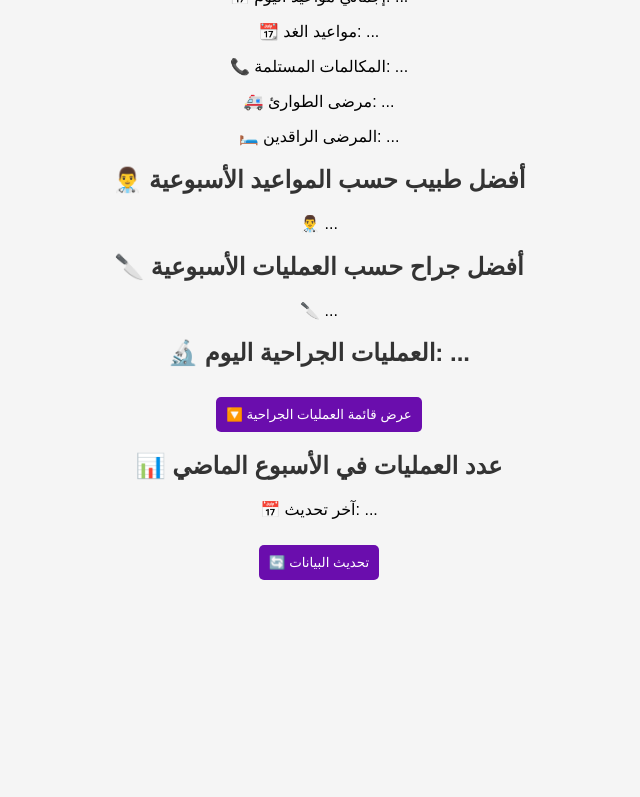
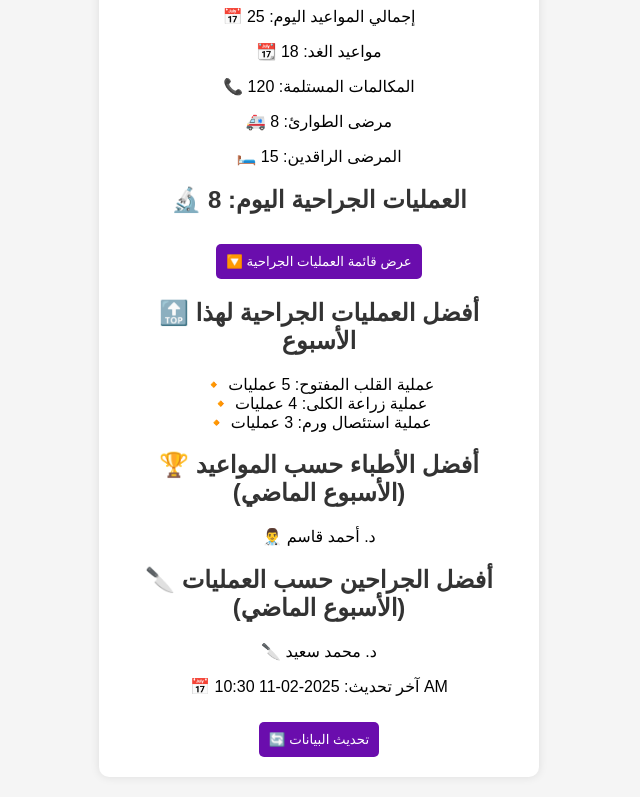
Before and after one commit to Herdi88/HospitalTrackerData, a plain HTML site: page index.html in a window 1280 px wide. Shown: the part 114-911 px from the top of the page, without its empty margins (321-961 px from the left). Before the commit the page ends 800 px from the top, so only its background shows below. Drawn offline with Linux system fonts and the light colour scheme.

Commit message:
Update index.html

```diff
--- a/index.html
+++ b/index.html
@@ -4,44 +4,35 @@
     <meta charset="UTF-8">
     <meta name="viewport" content="width=device-width, initial-scale=1.0">
     <title>لوحة إدارة المستشفى</title>
-    <link rel="stylesheet" href="style.css?v=2">
+    <link rel="stylesheet" href="style.css">
     <link rel="manifest" href="manifest.json">
-    <script defer src="app.js?v=2"></script>
+    <script defer src="app.js"></script>
 </head>
 <body>
-    <h1>🏥 لوحة إدارة المستشفى</h1>
+    <div class="container">
+        <h1>🏥 لوحة إدارة المستشفى</h1>
 
-    <div id="data-container">
-        <p>📅 إجمالي مواعيد اليوم: <span id="today-appointments">...</span></p>
-        <p>📆 مواعيد الغد: <span id="tomorrow-appointments">...</span></p>
-        <p>📞 المكالمات المستلمة: <span id="handled-calls">...</span></p>
-        <p>🚑 مرضى الطوارئ: <span id="emergency-patients">...</span></p>
-        <p>🛏️ المرضى الراقدين: <span id="admitted-patients">...</span></p>
+        <p>📅 إجمالي المواعيد اليوم: <span id="today_appointments">-</span></p>
+        <p>📆 مواعيد الغد: <span id="tomorrow_appointments">-</span></p>
+        <p>📞 المكالمات المستلمة: <span id="handled_calls">-</span></p>
+        <p>🚑 مرضى الطوارئ: <span id="emergency_patients">-</span></p>
+        <p>🛏️ المرضى الراقدين: <span id="admitted_patients">-</span></p>
 
-        <h2>👨‍⚕️ أفضل طبيب حسب المواعيد الأسبوعية</h2>
-        <p>👨‍⚕️ <span id="top-doctor-appointments">...</span></p>
+        <h2>🔬 العمليات الجراحية اليوم: <span id="total_surgeries">-</span></h2>
+        <button id="toggleSurgeryList" class="toggle-button">🔽 عرض قائمة العمليات الجراحية</button>
+        <ul id="surgery_list" class="hidden"></ul>
 
-        <h2>🔪 أفضل جراح حسب العمليات الأسبوعية</h2>
-        <p>🔪 <span id="top-surgeon-surgeries">...</span></p>
+        <h2>🔝 أفضل العمليات الجراحية لهذا الأسبوع</h2>
+        <div id="top_weekly_surgeries"></div>
 
-        <h2>🔬 العمليات الجراحية اليوم: <span id="total-todays-surgeries">...</span></h2>
-        <button id="toggle-surgeries">🔽 عرض قائمة العمليات الجراحية</button>
-        <ul id="todays-surgeries-list" style="display: none;"></ul>
+        <h2>🏆 أفضل الأطباء حسب المواعيد (الأسبوع الماضي)</h2>
+        <div id="top_doctors_appointments"></div>
 
-        <h2>📊 عدد العمليات في الأسبوع الماضي</h2>
-        <ul id="top-weekly-surgeries"></ul>
+        <h2>🔪 أفضل الجراحين حسب العمليات (الأسبوع الماضي)</h2>
+        <div id="top_surgeons"></div>
 
-        <p>📅 آخر تحديث: <span id="last-updated">...</span></p>
-
-        <button id="refresh-data">🔄 تحديث البيانات</button>
+        <p>📅 آخر تحديث: <span id="last_updated">-</span></p>
+        <button id="refresh_data">🔄 تحديث البيانات</button>
     </div>
-
-    <script>
-        if ('serviceWorker' in navigator) {
-            navigator.serviceWorker.register('sw.js')
-                .then(reg => console.log('Service Worker Registered!', reg))
-                .catch(err => console.log('Service Worker Failed:', err));
-        }
-    </script>
 </body>
 </html>
```
